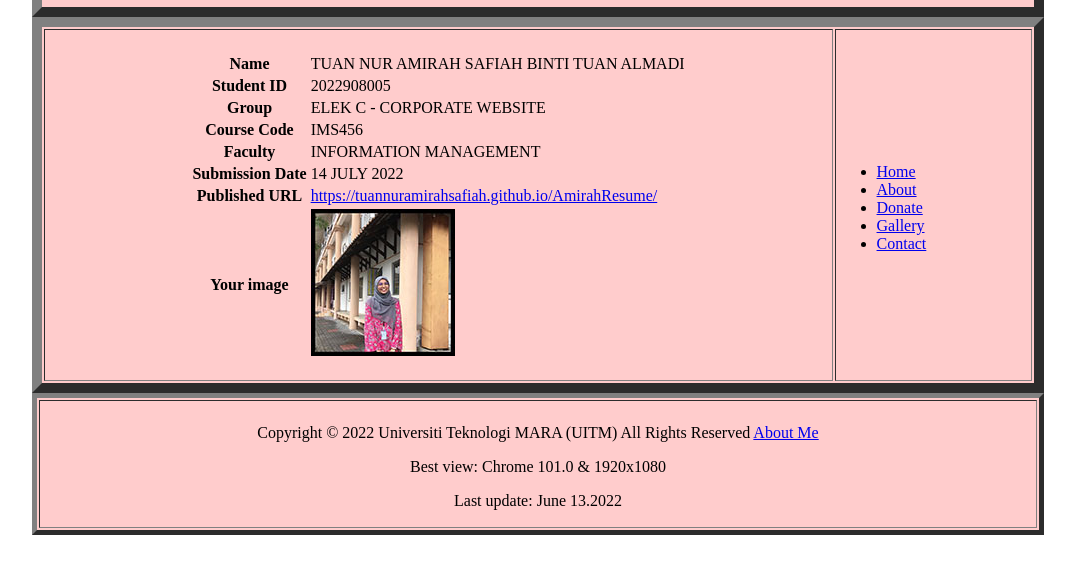
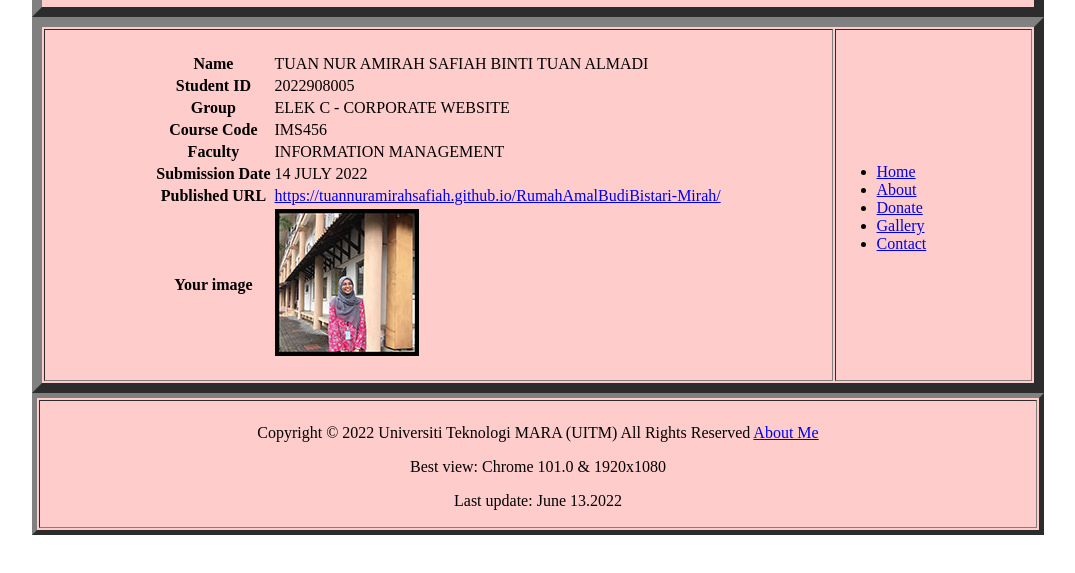
Before and after one commit to tuannuramirahsafiah/RumahAmalBudiBistari-Mirah, a plain HTML site: page index.html in a window 1280 px wide. Shown: the part 133-706 px from the top of the page, without its empty margins (102-1177 px from the left). Drawn offline with Linux system fonts and the light colour scheme.

Commit message:
Add files via upload

```diff
--- a/index.html
+++ b/index.html
@@ -66,7 +66,7 @@
         </tr>
         <tr>
           <th>Published URL</th>
-          <td><a href="https://tuannuramirahsafiah.github.io/AmirahResume/">https://tuannuramirahsafiah.github.io/AmirahResume/</a></td>
+          <td><a href="https://tuannuramirahsafiah.github.io/RumahAmalBudiBistari-Mirah/">https://tuannuramirahsafiah.github.io/RumahAmalBudiBistari-Mirah/</a></td>
         </tr>
         </tr>
         <th>Your image</th>
```
